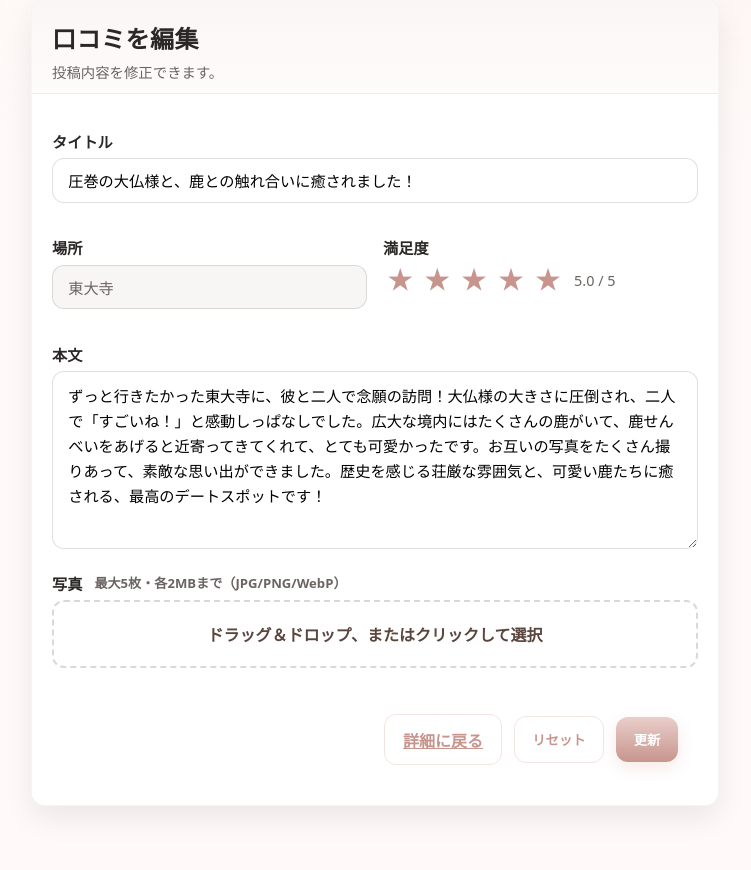
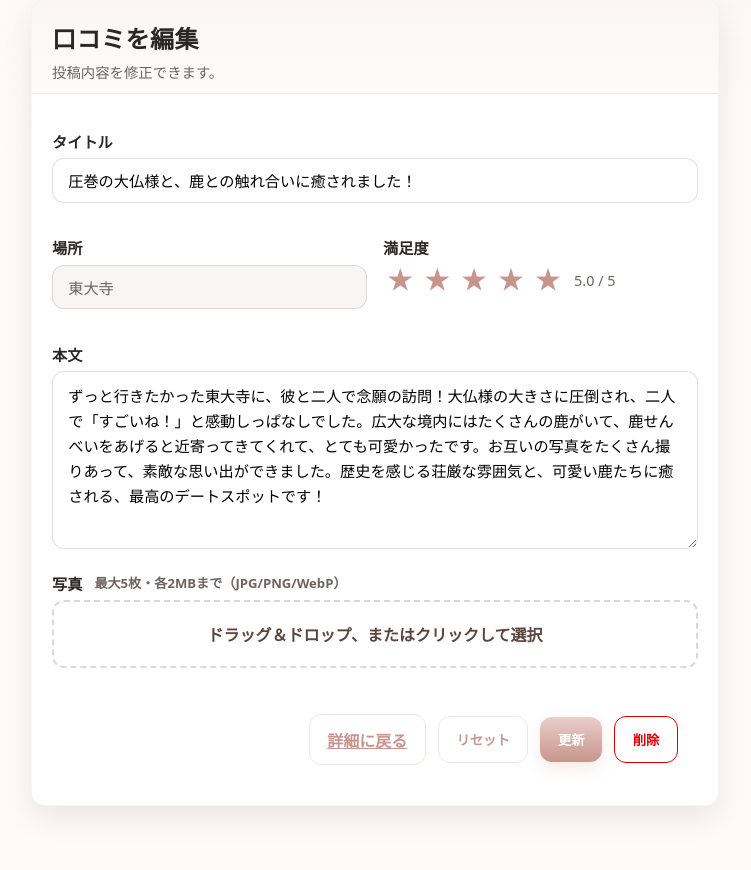
Before and after one commit to ceres-hackathon-2025/team-b-0903, a Laravel app: page /posts/1/edit in a window 1280 px wide. Shown: the part 137-1007 px from the top of the page, without its empty margins (265-1016 px from the left). Run offline with Laravel 12, Linux system fonts and the light colour scheme; the visitor is signed in with stand-in values (Sample User, id 1); data comes from the database, SQL or seed files in the repository.

Commit message:
削除機能の追加

```diff
--- a/app/Http/Controllers/PostController.php
+++ b/app/Http/Controllers/PostController.php
@@ -196,10 +196,11 @@ class PostController extends Controller
      */
     public function destroy(string $id)
     {
-        // 投稿削除
-        $post = Post::findOrFail($id);
-        $post->delete();
-        return redirect()->route('posts.index')->with('success', '投稿を削除しました');
+    // 投稿削除
+    $post = Post::findOrFail($id);
+    $place_id = $post->place_id;
+    $post->delete();
+    return redirect()->route('posts.byPlaceWithPrefecture', ['place' => $place_id])->with('success', '投稿を削除しました');
     }
 
 
--- a/resources/views/edit.blade.php
+++ b/resources/views/edit.blade.php
@@ -114,6 +114,11 @@
             <a href="{{ route('posts.show', $post->id) }}" class="btn btn-ghost">詳細に戻る</a>
             <button type="reset" class="btn btn-ghost">リセット</button>
             <button id="submitBtn" type="submit" class="btn btn-primary">更新</button>
+            <form method="POST" action="{{ route('posts.destroy', $post->id) }}" style="display:inline; margin-left:10px;" onsubmit="return confirm('本当に削除しますか？');">
+              @csrf
+              @method('DELETE')
+              <button type="submit" class="btn btn-ghost" style="color:#d00; border-color:#d00;" onclick="return confirm('本当にいいですか？');">削除</button>
+            </form>
           </div>
         </form>
       </div>
--- a/routes/web.php
+++ b/routes/web.php
@@ -51,6 +51,8 @@ Route::get('/posts/{post}/edit', [PostController::class, 'edit'])->name('posts.e
 // 投稿更新（編集フォーム送信）
 Route::put('/posts/{post}', [PostController::class, 'update'])->name('posts.update');
 
+// 投稿削除
+Route::delete('/posts/{post}', [PostController::class, 'destroy'])->name('posts.destroy');
 
 
 
```
